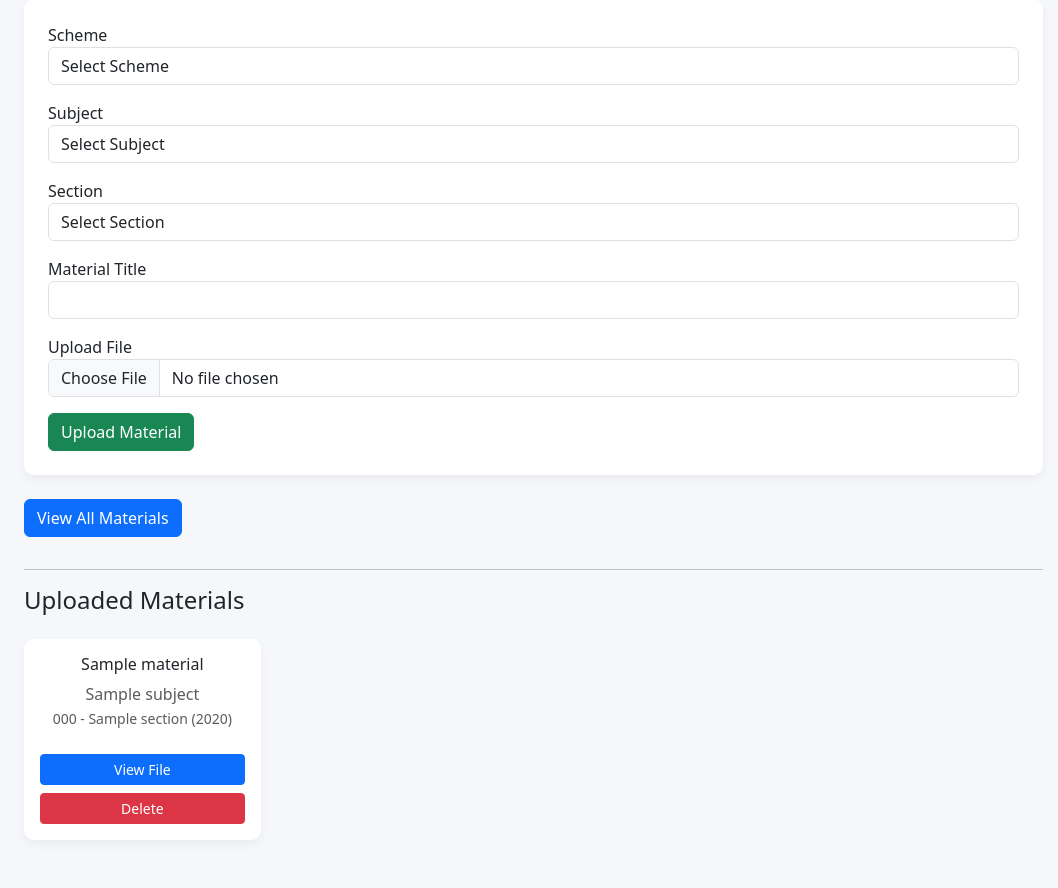
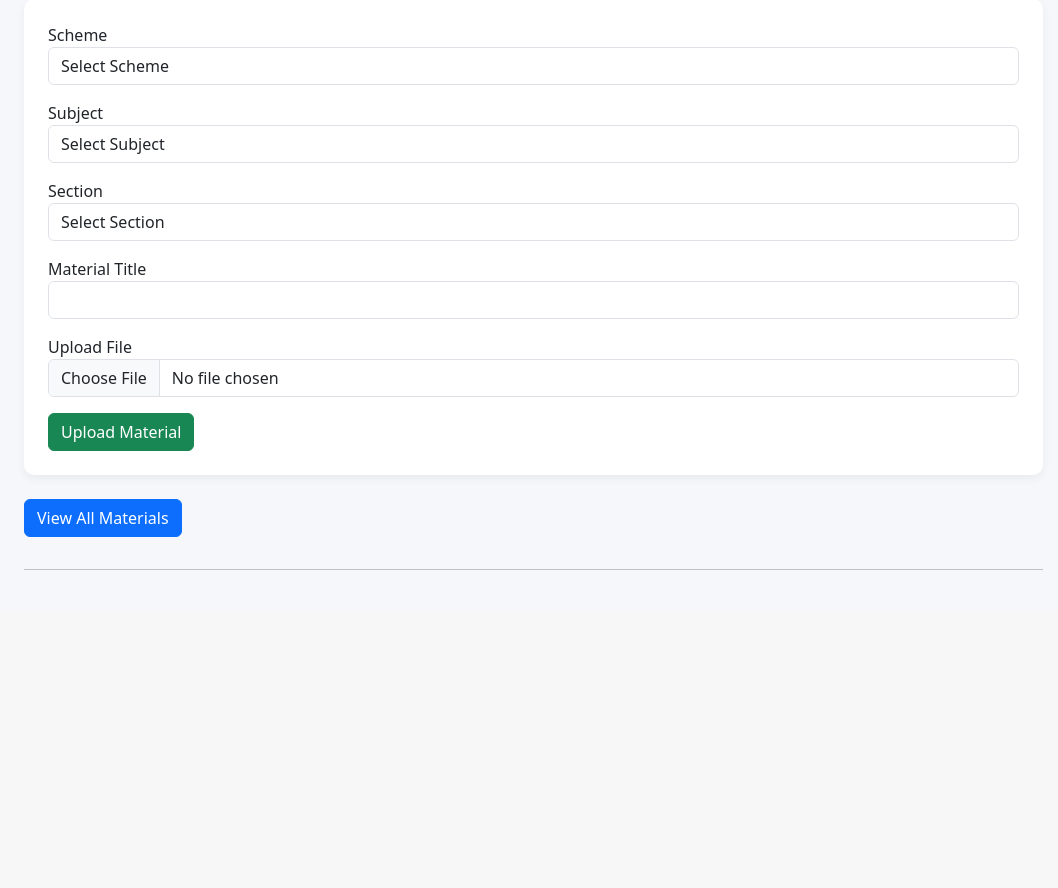
Before and after one commit to bharath-1206/EduVault, a Django app: template eduvault/templates/staff_dashboard.html in a window 1280 px wide. Shown: the part 216-1104 px from the top of the page, without its empty margins (0-1058 px from the left). After the commit the page ends 786 px from the top, so only its background shows below. Run offline with Django 5.2, Linux system fonts and the light colour scheme; the template is opened without the code that fills it: values that come from a table or form of the project are taken from there, others are empty; tables that the repository leaves empty hold one stand-in row (values such as "Sample post").

Commit message:
view materials fix check

```diff
--- a/eduvault/templates/staff_dashboard.html
+++ b/eduvault/templates/staff_dashboard.html
@@ -107,49 +107,6 @@ Upload Material
 
 <hr>
 
-<h4>Uploaded Materials</h4>
-
-<div class="row mt-4">
-
-{% for material in materials %}
-
-<div class="col-md-3 mb-4">
-
-<div class="card dashboard-card p-3 text-center">
-
-<h6>{{ material.title }}</h6>
-
-<p class="text-muted">
-{{ material.subject.name }} <br>
-<small>{{ material.section }}</small>
-</p>
-
-<a href="{{ material.file.url }}"
-class="btn btn-primary btn-sm mt-2"
-target="_blank">
-
-View File
-
-</a>
-
-<a href="/staff/delete/{{ material.id }}/"
-class="btn btn-danger btn-sm mt-2">
-
-Delete
-
-</a>
-
-</div>
-
-</div>
-
-{% empty %}
-
-<p class="text-muted">No materials uploaded yet.</p>
-
-{% endfor %}
-
-</div>
 
 </div>
 
```
Also changed, not shown: eduvault/templates/hod_dashboard.html (+0 -32 lines), eduvault/templates/view_materials.html (+13 -1 lines).
